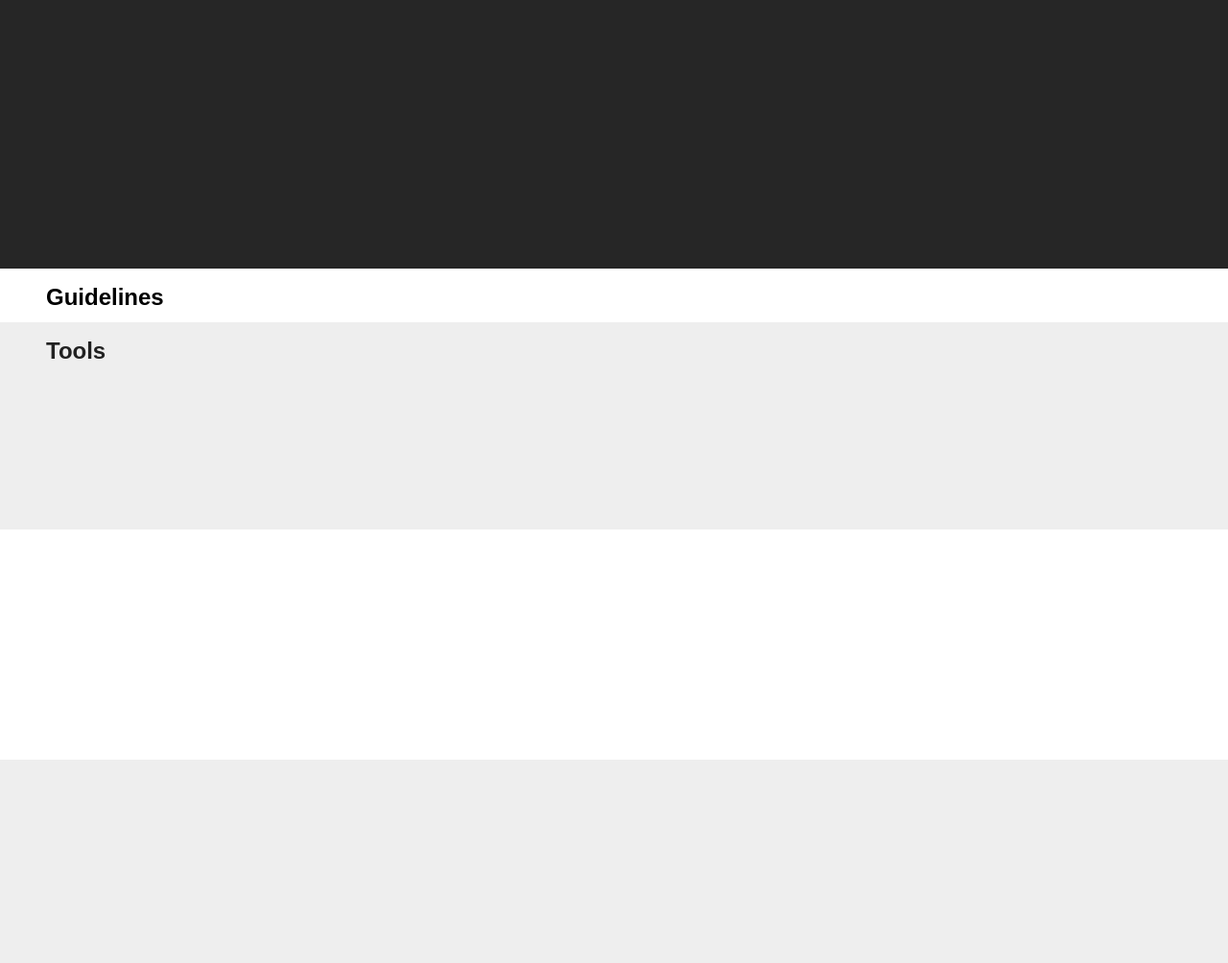
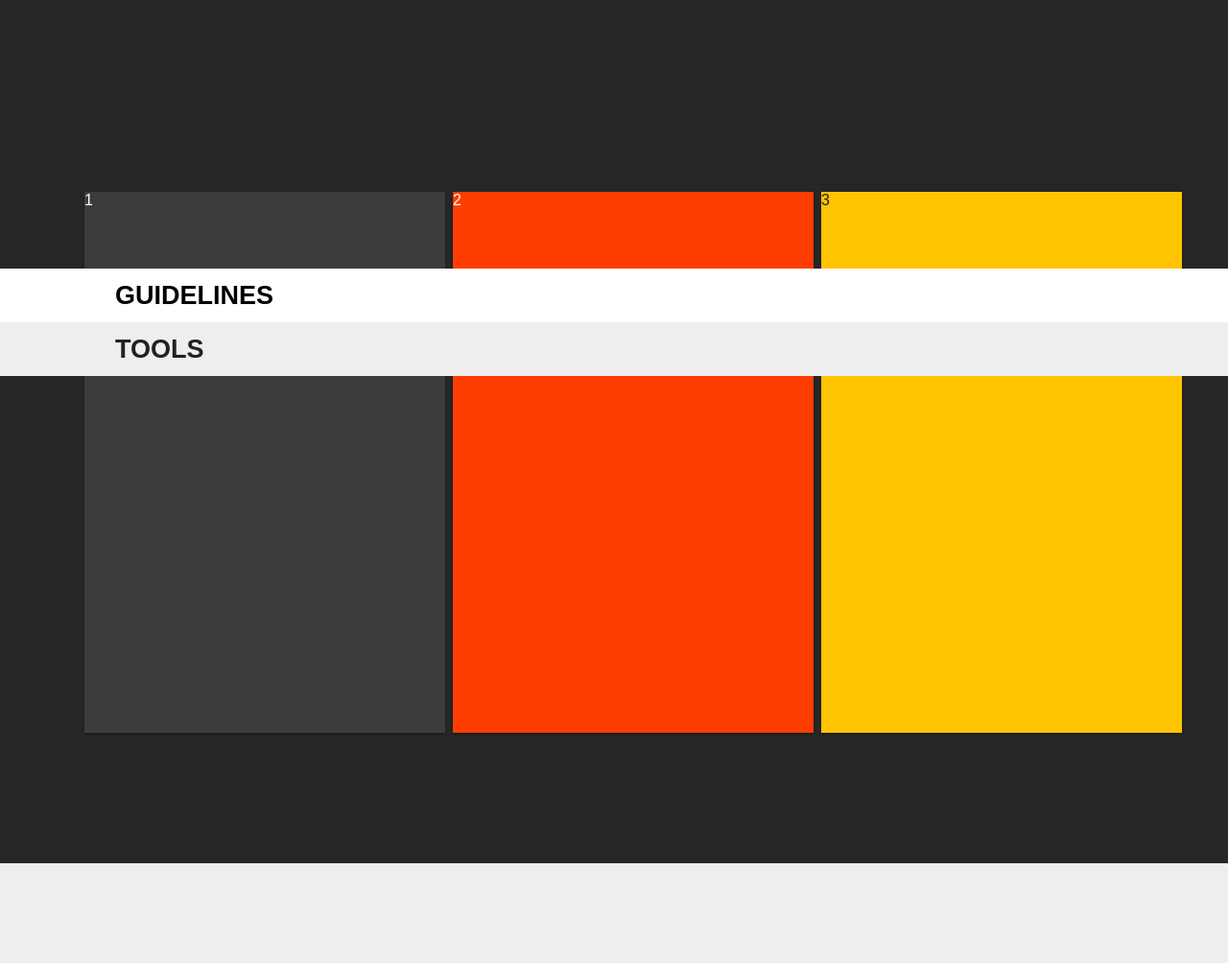
Before and after one commit to Jennifersd/jennifersd, a Django app: page / in a window 1280 px wide. Shown: the part 408-1412 px from the top of the page at 96% size. Run offline with Django 3.2, Linux system fonts and the light colour scheme; data that the repository does not hold is empty.

Commit message:
changes css and post details view

```diff
--- a/assets/css/style.css
+++ b/assets/css/style.css
@@ -96,6 +96,9 @@
     padding: 120px 0;
 }
 
+/* Section 1 - Home
+–––––––––––––––––––––––––––––––––––––––––––––––––– */
+
 .hub .-material {
     background: #262626;
     color: #fff;
@@ -137,6 +140,111 @@
 
 }
 
+
+.-material-block-grid{
+
+}
+
+.-material-block-grid .grid{
+	display: -webkit-box;
+	display: -moz-box;
+	display: -ms-flexbox;
+	display: -webkit-flex;
+	display: flex;
+	-webkit-flex-wrap: wrap;
+    -ms-flex-wrap: wrap;
+    flex-wrap: wrap;
+    min-height: initial;
+    min-width: initial;
+}
+
+.-material-block-grid .grid{
+	list-style-type:none;
+}
+
+.-material-block-grid .block-wrap{
+	margin: 0 8px 0 0;
+}
+
+.-material-block-grid .-poster-wrap{
+	flex-basis: 0;
+    flex-grow: 6;
+    width: 100%;
+    position: relative;
+}
+
+.-material-block-grid .-poster-wrap:before {
+    content: "";
+    display: block;
+    padding-top: 150%;
+}
+
+.-material-block-grid .-tablet-poster{
+
+}
+
+.-material .-material-block-grid .-tablet-poster.-last {
+    margin-right: 8px;
+}
+
+.-material-block-grid .block-wrap.-last {
+    margin-right: 0;
+}
+
+.-material-block-grid .-poster-wrap .-poster {
+    position: absolute;
+    top: 0;
+    left: 0;
+    bottom: 0;
+    right: 0;
+}
+
+.-material-block-grid .block {
+    box-sizing: border-box;
+    text-decoration: none;
+    display: block;
+    width: 100%;
+    height: 100%;
+    position: relative;
+    box-shadow: 0px 0px 2px 0px rgba(0,0,0,0.12), 0px 2px 2px 0px rgba(0,0,0,0.24);
+    transition: box-shadow 0.2s ease;
+}
+
+.-material-block-grid .-bg-hero {
+    background: #3C3C3C;
+    color: #ffffff;
+}
+
+.-material-block-grid .block.-stage {
+    color: #ffffff;
+}
+
+.-material-block-grid .-bg-stage {
+    background: #ff3d00;
+}
+
+.-material-block-grid .block.-gallery {
+    margin-right: 0;
+}
+
+.-material-block-grid .-bg-spec {
+    background: #FFC400;
+    color: #212121;
+}
+
+/* Section 2 - Home
+–––––––––––––––––––––––––––––––––––––––––––––––––– */
+
+.title-container{
+    padding-left: 72px;
+    max-width: 1216px;
+    font-size: 18px;
+    line-height: 24px;
+    text-transform: uppercase;
+    margin: 0 auto;
+    -webkit-font-smoothing: antialiased;
+}
+
 .hub .-guidelines {
     background: #ffffff;
 }
@@ -166,6 +274,9 @@
 	margin:0px;
 }
 
+/* Section 3 - Home
+–––––––––––––––––––––––––––––––––––––––––––––––––– */
+
 .hub .-tools {
     background: #eee;
     color: #212121;
--- a/blog/templates/blog/post_list.html
+++ b/blog/templates/blog/post_list.html
@@ -9,6 +9,25 @@
 						<a class="-material-link">Saber más</a>
 					</div>
 				</div>
+				<div class="-material-block-grid">
+					<ul class="grid">
+						<li class="block-wrap -poster-wrap -tablet-poster">
+							<a href="" class="block -poster -hero-card -bg-hero">
+								1
+							</a>
+						</li>
+						<li class="block-wrap -poster-wrap -tablet-poster -last">
+							<a href="" class="block -poster -stage -bg-stage">
+								2
+							</a>
+						</li>
+						<li class="block-wrap -poster-wrap -tablet-card -last">
+							<a href="" class="block -poster -gallery -bg-spec">
+								3
+							</a>
+						</li>
+					</ul>
+				</div>
 			</div>
 		</section>
 
@@ -17,7 +36,7 @@
 				{% for post in posts %}
 		    	<p>Author : {{ post.author }}</p>
 		        <p>published: {{ post.published_date }}</p>
-		        <h2><a href="">{{ post.title }}</a></h2>
+		        <h2><a href="{% url 'blog.views.post_detail' pk=post.pk %}">{{ post.title }}</a></h2>
 		        <p>{{ post.text|linebreaksbr }}</p>
 		        {% endfor %}
 	    	</div>
@@ -25,18 +44,22 @@
 
   	<section class="drawer -guidelines">
   		<div class="header-guidelines -locked-bottom">
+  			<div class="title-container">
 	  			<h2>
 	  				Guidelines
 	  			</h2>
+	  		</div>
   		</div>
 		<div class="blocks-container">
 		</div>
 	</section>
 	<section class="drawer -tools">
 		<div class="header-tools -locked-bottom">
+			<div class="title-container">
 	  			<h2>
 	  				Tools
 	  			</h2>
+	  		</div>
   		</div>
 		<div class="blocks-container">
 		</div>
--- a/blog/urls.py
+++ b/blog/urls.py
@@ -3,4 +3,5 @@ from . import views
 
 urlpatterns = [
     url(r'^$', views.post_list, name="post_list"),
+    url(r'^post/(?P<pk>[0-9]+)/$', views.post_detail, name="post_detail"),
 ]
--- a/blog/views.py
+++ b/blog/views.py
@@ -1,7 +1,12 @@
-from django.shortcuts import render
+from django.shortcuts import render, get_object_or_404
 from django.utils import timezone
 from .models import Post
+
 
 def post_list(request):
     posts = Post.objects.filter(published_date__lte=timezone.now()).order_by('published_date')
     return render(request, 'blog/post_list.html', {'posts': posts})
+
+def post_detail(request, pk):
+        post = get_object_or_404(Post, pk=pk)
+        return render(request, 'blog/post_detail.html', {'post': post})
```
Also changed, not shown: blog/templates/blog/post_detail.html (added, +17 -0 lines). Lines whose indentation alone changed are shown as unchanged.
